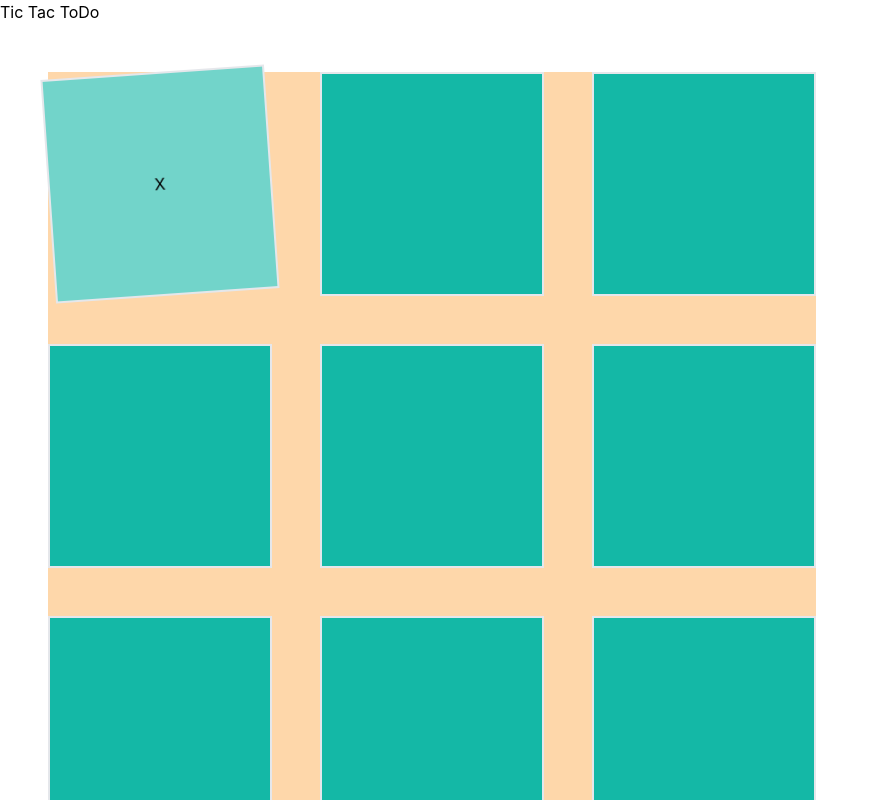
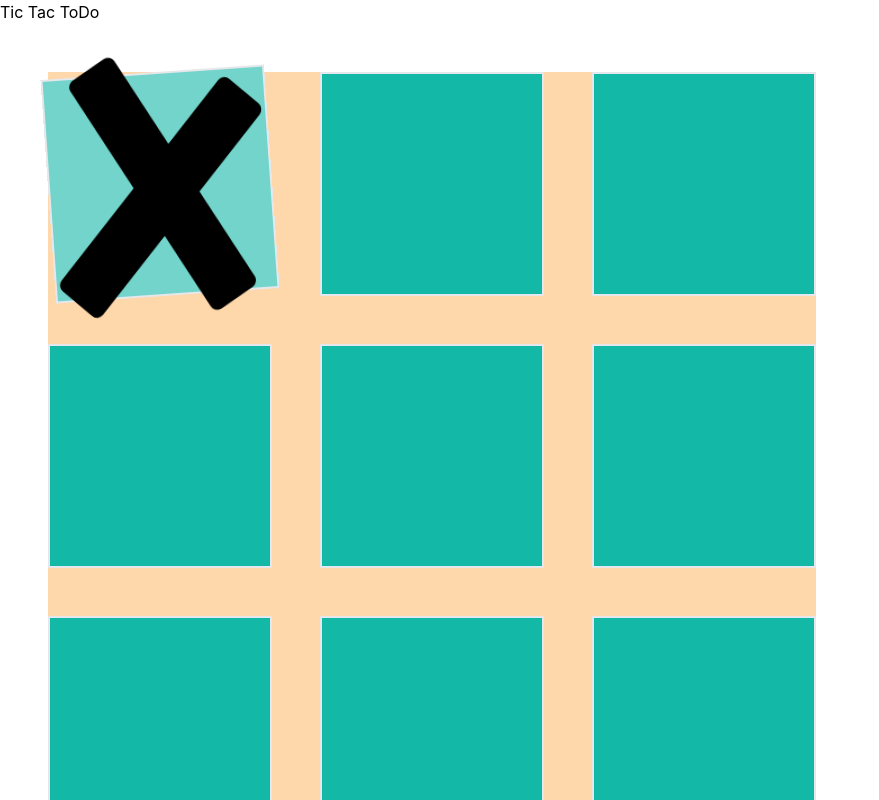
Before and after one commit to Simplify4Me2/my-awesome-website, a React (Create React App) app in the folder my-resume-react-app/: page /tic-tac-toe in a window 1280 px wide. Both pictures are taken after a click on the element 160 px from the left and 184 px from the top of the page. Shown: the top 800 px of the page, without its empty margins (0-879 px from the left). Built offline with nearby package versions, Linux system fonts and the light colour scheme.

Commit message:
add cross and nought svg

```diff
--- a/my-resume-react-app/src/tic-tac-toe/grid-space.tsx
+++ b/my-resume-react-app/src/tic-tac-toe/grid-space.tsx
@@ -1,5 +1,9 @@
 import React from "react";
 import { Mark } from "./mark.model";
+// import Cross from './assets/Cross.svg';
+// import Cross from '../../public/assets/Cross.svg';
+import { ReactComponent as Cross} from './Cross.svg';
+import { ReactComponent as Nought} from './Nought.svg';
 
 interface IGridSpaceProps {
     mark?: Mark;
@@ -15,7 +19,10 @@ export const GridSpace: React.FC<IGridSpaceProps> = ({mark, disabled, onClick})
       <h1>{`${mark || ''}`}</h1>
     </div>)}
     {disabled && (<div className="flex justify-center items-center h-56 w-56 border-2 bg-teal-500 min-w-full animate-waving-hand">
-      <h1>{`${mark || ''}`}</h1>
+      {/* <h1>{`${mark || ''}`}</h1> */}
+      {mark === Mark.cross && <Cross />}
+      {mark === Mark.nought && <Nought />}
+
     </div>)}
     </>
   );
```
Also changed, not shown: my-resume-react-app/src/tic-tac-toe/Cross.svg (added), my-resume-react-app/src/tic-tac-toe/Nought.svg (added).
